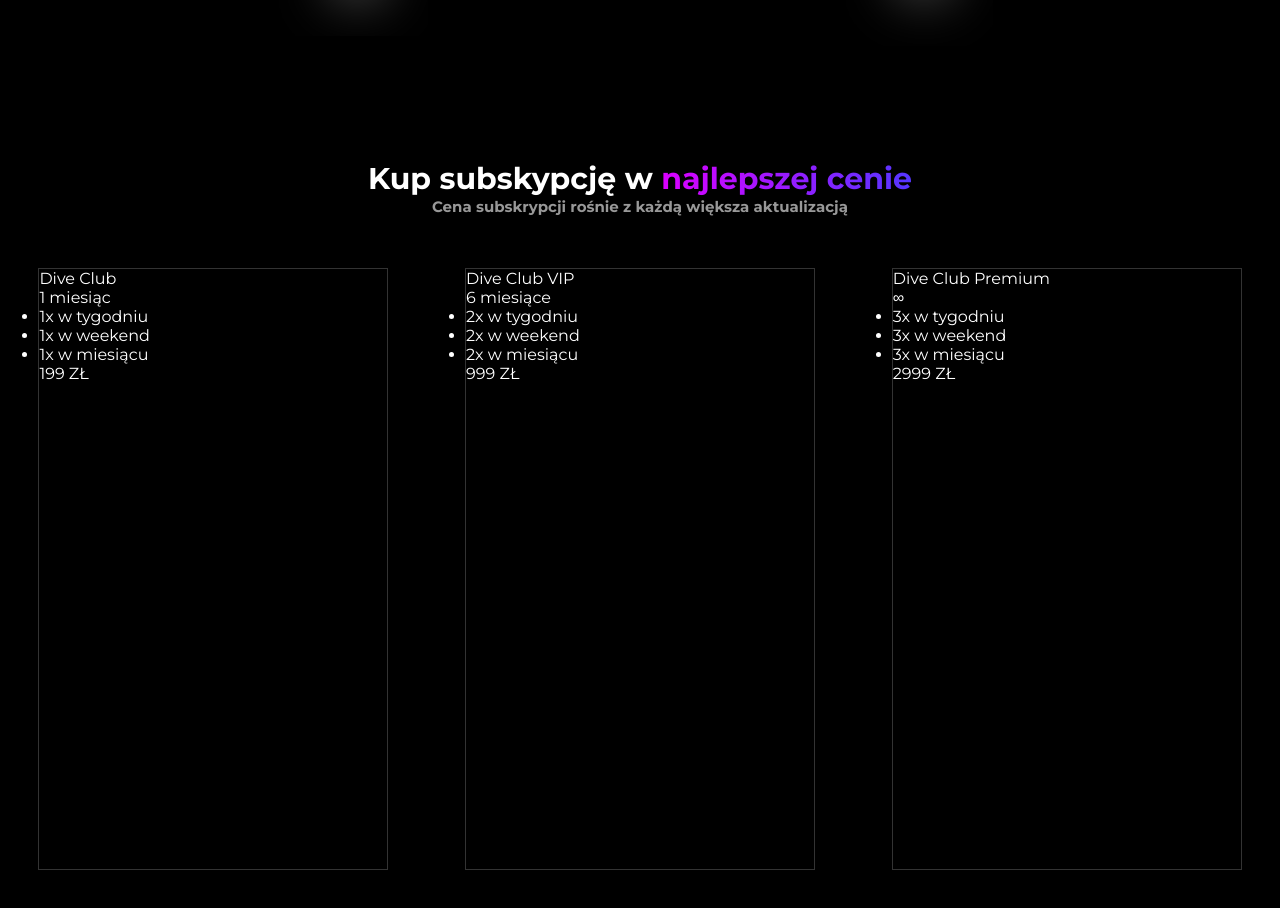
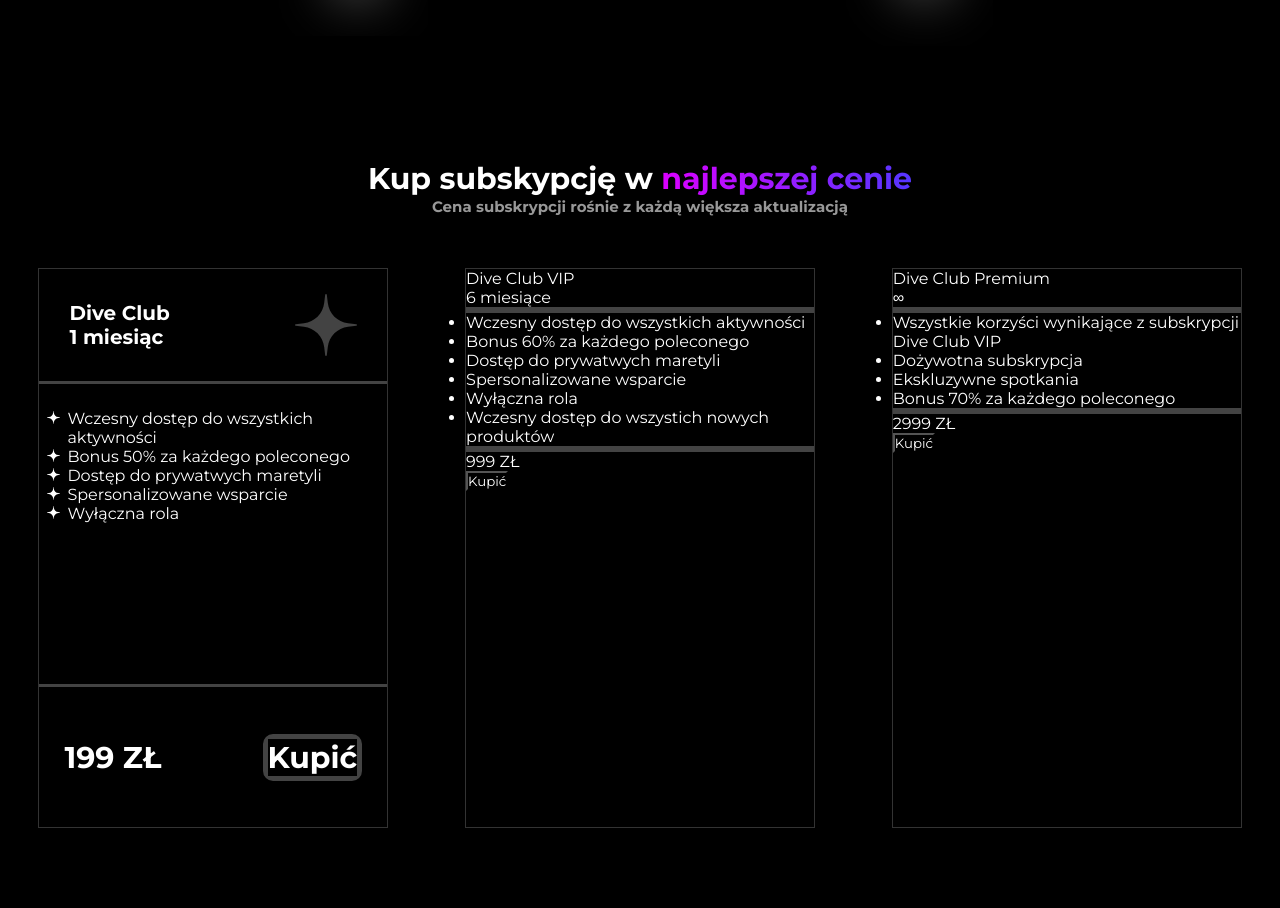
Before and after one commit to NonNoname1201/Crypto-Dive, a Vue app in the folder client/: page / in a window 1280 px wide. Shown: the part 1492-2400 px from the top of the page. After the commit the page ends 2358 px from the top, so only its background shows below. Built offline with nearby package versions, Linux system fonts and the light colour scheme.

Commit message:
Changed the position of elements on the third page. Added star icons for all needed elements on the third page

```diff
--- a/client/src/components/PageThird.vue
+++ b/client/src/components/PageThird.vue
@@ -8,7 +8,9 @@ const components = {
 </script>
 
 <template>
-  <Plans />
+  <div class="Page-third">
+    <Plans />
+  </div>
 </template>
 
 <style scoped>
--- /dev/null
+++ b/client/src/components/icons/page_third/IconGreyStar.vue
@@ -0,0 +1,5 @@
+<template>
+  <svg width="62" height="62" viewBox="0 0 62 62" fill="none" xmlns="http://www.w3.org/2000/svg">
+    <path d="M30.1727 0.734891C30.2891 -0.244964 31.7109 -0.244964 31.8273 0.734891L32.8026 8.95498C34.0621 19.5693 42.4307 27.9379 53.0449 29.1974L61.265 30.1727C62.245 30.2891 62.245 31.7109 61.265 31.8273L53.0449 32.8026C42.4307 34.0621 34.0621 42.4307 32.8026 53.0449L31.8273 61.265C31.7109 62.245 30.2891 62.245 30.1727 61.265L29.1974 53.0449C27.9379 42.4307 19.5693 34.0621 8.95498 32.8026L0.734891 31.8273C-0.244964 31.7109 -0.244964 30.2891 0.734891 30.1727L8.95498 29.1974C19.5693 27.9379 27.9379 19.5693 29.1974 8.95498L30.1727 0.734891Z" fill="#434343"/>
+  </svg>
+</template>
--- a/client/src/components/page_third/PlanOneMonth.vue
+++ b/client/src/components/page_third/PlanOneMonth.vue
@@ -1,25 +1,76 @@
 <script setup>
+import GreyStar from "@/components/icons/page_third/IconGreyStar.vue";
+import { defineComponent } from 'vue';
 
+const components = {
+  GreyStar,
+};
 </script>
 
 <template>
   <div class="description-item">
     <div class="title">
       Dive Club<br>1 miesiąc
+      <GreyStar />
     </div>
     <div class="description">
       <ul>
-        <li>1x w tygodniu</li>
-        <li>1x w weekend</li>
-        <li>1x w miesiącu</li>
+        <li>Wczesny dostęp do wszystkich aktywności</li>
+        <li>Bonus <span class="bold-number">50</span>% za każdego poleconego</li>
+        <li>Dostęp do prywatwych maretyli</li>
+        <li>Spersonalizowane wsparcie</li>
+        <li>Wyłączna rola</li>
       </ul>
     </div>
-    <div class="price">
-      199 ZŁ
+    <div class="price-section">
+      <p class="price">199 ZŁ</p>
+      <button class="button-style"><a>Kupić</a></button>
     </div>
   </div>
 </template>
 
 <style scoped>
+.title {
+  padding: 30px;
+  display: flex;
+  flex-direction: row;
+  justify-content: space-between;
+  align-items: center;
+  font-size: clamp(10px, 4vw, 20px);
+  font-weight: 900;
+  border: none;
+  border-radius: 10px;
+  height: 20%;
+}
 
+.description {
+  border-top: 3px solid #434343;
+  border-bottom: 3px solid #434343;
+  height: 55%;
+  padding: 25px 28px;
+  ul {
+    list-style-image: url('@/components/icons/page_third/plan_list_icon.svg');
+  }
+}
+
+.price-section {
+  padding: 25px;
+  height: 25%;
+  border-radius: 10px;
+  display: flex;
+  flex-direction: row;
+  justify-content: space-between;
+  align-items: center;
+  .price {
+    font-size: 30px;
+    font-weight: 800;
+  }
+
+  .button-style {
+    font-size: 30px;
+    font-weight: 700;
+    border: 5px solid #434343;
+    border-radius: 10px;
+  }
+}
 </style>
--- a/client/src/components/page_third/PlanSixMonths.vue
+++ b/client/src/components/page_third/PlanSixMonths.vue
@@ -9,17 +9,31 @@
     </div>
     <div class="description">
       <ul>
-        <li>2x w tygodniu</li>
-        <li>2x w weekend</li>
-        <li>2x w miesiącu</li>
+        <li>Wczesny dostęp do wszystkich aktywności</li>
+        <li>Bonus <span class="bold-number">60</span>% za każdego poleconego</li>
+        <li>Dostęp do prywatwych maretyli</li>
+        <li>Spersonalizowane wsparcie</li>
+        <li>Wyłączna rola</li>
+        <li>Wczesny dostęp do wszystich nowych produktów</li>
       </ul>
     </div>
     <div class="price">
-      999 ZŁ
+      <p>999 ZŁ</p>
+      <button class="button-style"><a>Kupić</a></button>
     </div>
   </div>
 </template>
 
 <style scoped>
+.title {
+  border-bottom: 6px solid #434343;
+}
 
+.description{
+  border-bottom: 6px solid #434343;
+}
+
+.price{
+  height: 25%;
+}
 </style>
--- a/client/src/components/page_third/PlanUnlimited.vue
+++ b/client/src/components/page_third/PlanUnlimited.vue
@@ -9,17 +9,29 @@
     </div>
     <div class="description">
       <ul>
-        <li>3x w tygodniu</li>
-        <li>3x w weekend</li>
-        <li>3x w miesiącu</li>
+        <li>Wszystkie korzyści wynikające z subskrypcji Dive Club VIP</li>
+        <li>Dożywotna subskrypcja</li>
+        <li>Ekskluzywne spotkania</li>
+        <li>Bonus <span class="bold-number">70</span>% za każdego poleconego</li>
       </ul>
     </div>
     <div class="price">
-      2999 ZŁ
+      <p>2999 ZŁ</p>
+      <button class="button-style"><a>Kupić</a></button>
     </div>
   </div>
 </template>
 
 <style scoped>
+.title {
+  border-bottom: 6px solid #434343;
+}
 
+.description{
+  border-bottom: 6px solid #434343;
+}
+
+.price{
+  height: 25%;
+}
 </style>
--- a/client/src/components/page_third/SubscriptionPlans.vue
+++ b/client/src/components/page_third/SubscriptionPlans.vue
@@ -12,7 +12,6 @@ const components = {
 </script>
 
 <template>
-  <section class="wrapper">
   <section class="header">
     <h1>Kup subskypcję w <span class="gradient-text">najlepszej cenie</span></h1>
     <h4>Cena subskrypcji rośnie z każdą większa aktualizacją</h4>
@@ -22,13 +21,9 @@ const components = {
     <PlanSixMonths />
     <PlanUnlimited />
   </section>
-  </section>
 </template>
 
 <style scoped>
-.wrapper {
-background: black;
-}
 .header {
   height: 20vh;
   display: flex;
@@ -36,8 +31,6 @@ background: black;
   justify-content: center;
   align-items: center;
   text-align: center;
-}
-
   h1 {
     color : #fff;
     font-size: 30px;
@@ -55,10 +48,14 @@ h4 {
     -webkit-background-clip: text;
     -webkit-text-fill-color: transparent;
   }
+}
 
 .description-container {
-  height: 80vh;
   display: flex;
+  flex-direction: row;
+  justify-content: center;
+  align-items: center;
+  flex-wrap: wrap;
 }
 
 .description-item {
@@ -66,5 +63,8 @@ h4 {
   margin: 0 3vw 3vw 3vw;
   border: 1px solid #333;
   color: #fff;
+  min-width: 250px;
+  max-width: 350px;
+  height: 70vh;
 }
 </style>
```
Also changed, not shown: client/src/components/icons/page_third/IconBlueStar.vue (added, +11 -0 lines), client/src/components/icons/page_third/IconGoldenStar.vue (added, +11 -0 lines), client/src/components/icons/page_third/plan_list_icon.svg (added). Lines whose indentation alone changed are shown as unchanged.
